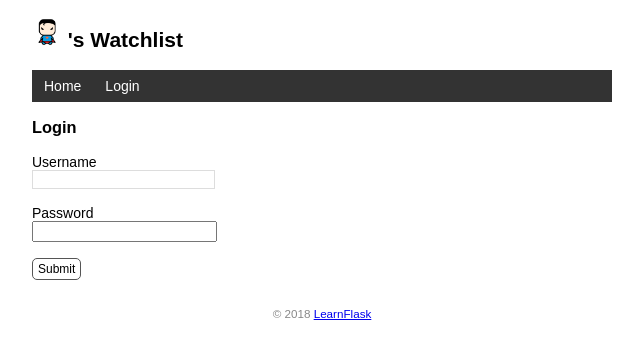
After one commit to JunLog/watchlist, a Flask app: page /login in a window 1280 px wide. The commit adds this page. Shown: the top 359 px of the page, without its empty margins (318-961 px from the left). Run offline with Flask 2, Linux system fonts and the light colour scheme.

Commit message:
第八章-Flask-Login

```diff
--- a/app.py
+++ b/app.py
@@ -4,6 +4,8 @@ import click
 import os
 import sys
 import click
+from werkzeug import generate_password_hash, check_password_hash
+from flask_login import LoginManager, UserMixin, login_user,login_required, current_user, logout_user
 
 WIN = sys.platform.startswith('win')
 if WIN:
@@ -17,11 +19,22 @@ app.config['SQLALCHEMY_TRACK_MODIFICATIONS'] = False
 app.config['SECRET_KEY'] = 'dev'
 db = SQLAlchemy(app)
 
+login_manager = LoginManager(app)
+login_manager.login_view = 'login'
+login_manager.login_message = '请先登录'
 
 
-class User(db.Model):
+class User(db.Model, UserMixin):
     id = db.Column(db.Integer, primary_key=True)
     name = db.Column(db.String(20))
+    username = db.Column(db.String(20))
+    password_hash = db.Column(db.String(128))
+
+    def set_password(self, password):
+        self.password_hash = generate_password_hash(password)
+    def validate_password(self, password):
+        return check_password_hash(self.password_hash, password)
+
 
 class Movie(db.Model):
     id = db.Column(db.Integer, primary_key = True)
@@ -66,6 +79,30 @@ def forge():
     db.session.commit()
     click.echo('Done!')
 
+@app.cli.command()
+@click.option('--username', prompt=True,help="The username used to login")
+@click.option('--password', prompt=True,hide_input=True,confirmation_prompt=True, help='The password used to login.')
+def admin(username, password):
+    db.create_all()
+    user = User.query.first()
+    if user is not None:
+        click.echo('Updating user...')
+        user.username = username
+        user.set_password(password)
+    else:
+        click.echo("Creating user...")
+        user = User(username=username, name='Admin')
+        user.set_password(password)
+        db.session.add(user)
+
+    db.session.commit()
+    click.echo('Done!!!!!')
+
+@login_manager.user_loader
+def load_user(user_id):
+    user = User.query.get(int(user_id))
+    return user
+
 @app.errorhandler(404)
 def page_not_found(e):
     user = User.query.first()
@@ -79,6 +116,8 @@ def inject_user():
 @app.route('/',methods=['GET', 'POST'])
 def index():
     if request.method == 'POST':
+        if not current_user.is_authenticated:
+            return redirect(url_for('index'))
         title = request.form.get('title')
         year = request.form.get('year')
 
@@ -96,6 +135,7 @@ def index():
     return render_template('index.html', movies = movies)
 
 @app.route('/movie/edit/<int:movie_id>', methods=['GET', 'POST'])
+@login_required
 def edit(movie_id):
     movie = Movie.query.get_or_404(movie_id)
 
@@ -115,10 +155,56 @@ def edit(movie_id):
 
     return render_template('edit.html', movie=movie)
 
+
 @app.route('/movie/delete/<int:movie_id>', methods=['POST'])  # 限定只接受 POST 请求
+@login_required
 def delete(movie_id):
     movie = Movie.query.get_or_404(movie_id)  # 获取电影记录
     db.session.delete(movie)  # 删除对应的记录
     db.session.commit()  # 提交数据库会话
     flash('Item deleted.')
     return redirect(url_for('index'))  # 重定向回主页
+
+@app.route('/login', methods=['GET', 'POST'])
+def login():
+    if request.method == 'POST':
+        username = request.form['username']
+        password = request.form['password']
+
+        if not username or not password:
+            flash('Invalid input!!')
+            return redirect(url_for('login'))
+        user = User.query.first()
+
+        if username == user.username and user.validate_password(password):
+            login_user(user)
+            flash('Login Success!')
+            return redirect(url_for('index'))
+
+        flash("Invalid username or password！！！！")
+        return redirect(url_for('login'))
+
+    return render_template('login.html')
+
+@app.route('/logout')
+@login_required  # 用于视图保护，后面会详细介绍
+def logout():
+    logout_user()  # 登出用户
+    flash('Goodbye.')
+    return redirect(url_for('index'))  # 重定向回首页
+
+@app.route('/settings', methods=['GET','POST'])
+@login_required
+def settings():
+    if request.method == 'POST':
+        name = request.form['name']
+
+        if not name or len(name)>20:
+            flash('Invalid input')
+            return redirect(url_for('settings'))
+
+        current_user.name = name
+        db.session.commit()
+        flash('Settings updated')
+        return redirect(url_for('index'))
+    return render_template('settings.html')
--- a/templates/base.html
+++ b/templates/base.html
@@ -20,7 +20,14 @@
     <nav>
         <ul>
             <li><a href="{{ url_for('index') }}">Home</a></li>
+            {% if current_user.is_authenticated %}
+            <li><a href="{{ url_for('settings') }}">Settings</a></li>
+            <li><a href="{{ url_for('logout') }}">Logout</a></li>
+            {% else %}
+            <li><a href="{{ url_for('login') }}">Login</a></li>
+            {% endif %}
         </ul>
+
     </nav>
     {% block content %}{% endblock %}
     <footer>
--- /dev/null
+++ b/templates/login.html
@@ -0,0 +1,13 @@
+{% extends 'base.html' %}
+
+{% block content %}
+<h3>Login</h3>
+<form method="post">
+    Username<br>
+    <input type="text" name="username" autocomplete="off" required><br><br>
+    Password<br>
+    <!-- 密码输入框的 type 属性使用 password，会将输入值显示为圆点 -->
+    <input type="password" name="password" autocomplete="off" required><br><br>
+    <input class="btn" type="submit" name="submit" value="Submit">
+</form>
+{% endblock %}
```
Also changed, not shown: templates/index.html (+6 -2 lines), templates/settings.html (added, +9 -0 lines), 2 other files.
